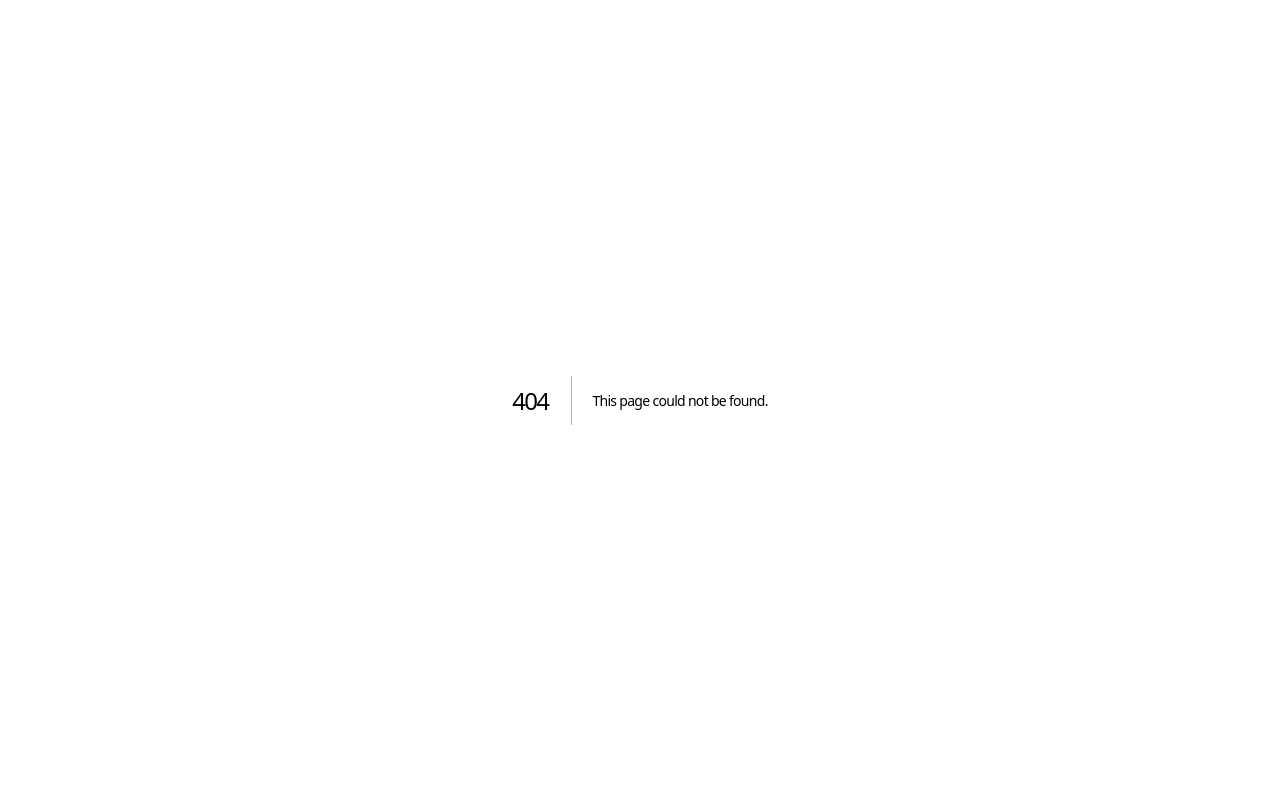
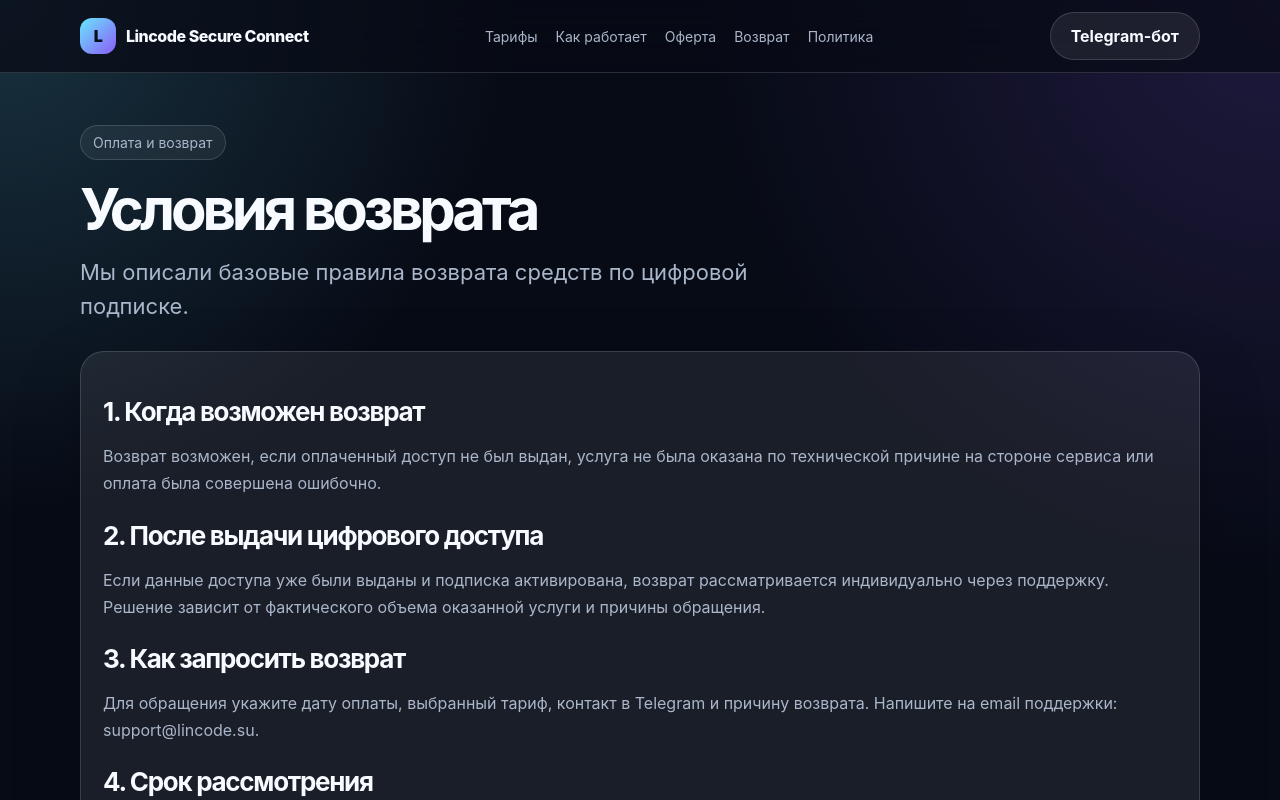
Before and after one commit to linkoln-1/vpn-lending, a Next.js app: page /refund in a window 1280 px wide. Before the commit this address had no page. Shown: the top 800 px of the page. Built offline with nearby package versions, Linux system fonts and the light colour scheme.

Commit message:
Add refund policy page

```diff
--- /dev/null
+++ b/app/refund/page.jsx
@@ -0,0 +1,38 @@
+import { Header } from '@/components/Header';
+import { Footer } from '@/components/Footer';
+import { site } from '@/lib/site';
+
+export const metadata = {
+  title: `Условия возврата — ${site.name}`,
+  description: 'Правила возврата средств по цифровой подписке.',
+};
+
+export default function RefundPage() {
+  return (
+    <>
+      <Header />
+      <main className="legal-page">
+        <div className="container">
+          <div className="badge">Оплата и возврат</div>
+          <h1>Условия возврата</h1>
+          <p className="lead">Мы описали базовые правила возврата средств по цифровой подписке.</p>
+
+          <section className="legal-box">
+            <h2>1. Когда возможен возврат</h2>
+            <p>Возврат возможен, если оплаченный доступ не был выдан, услуга не была оказана по технической причине на стороне сервиса или оплата была совершена ошибочно.</p>
+
+            <h2>2. После выдачи цифрового доступа</h2>
+            <p>Если данные доступа уже были выданы и подписка активирована, возврат рассматривается индивидуально через поддержку. Решение зависит от фактического объема оказанной услуги и причины обращения.</p>
+
+            <h2>3. Как запросить возврат</h2>
+            <p>Для обращения укажите дату оплаты, выбранный тариф, контакт в Telegram и причину возврата. Напишите на email поддержки: <a href={`mailto:${site.supportEmail}`}>{site.supportEmail}</a>.</p>
+
+            <h2>4. Срок рассмотрения</h2>
+            <p>Обращения рассматриваются в разумный срок после получения всей необходимой информации. Возврат производится тем же способом, которым была проведена оплата, если это технически возможно.</p>
+          </section>
+        </div>
+      </main>
+      <Footer />
+    </>
+  );
+}
```
